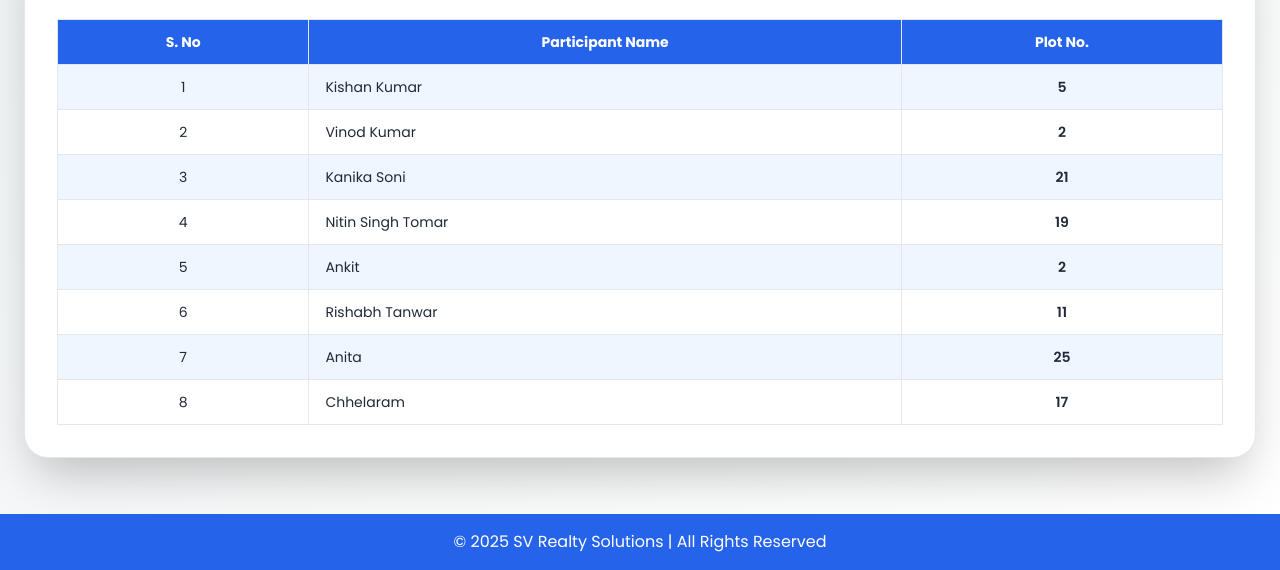
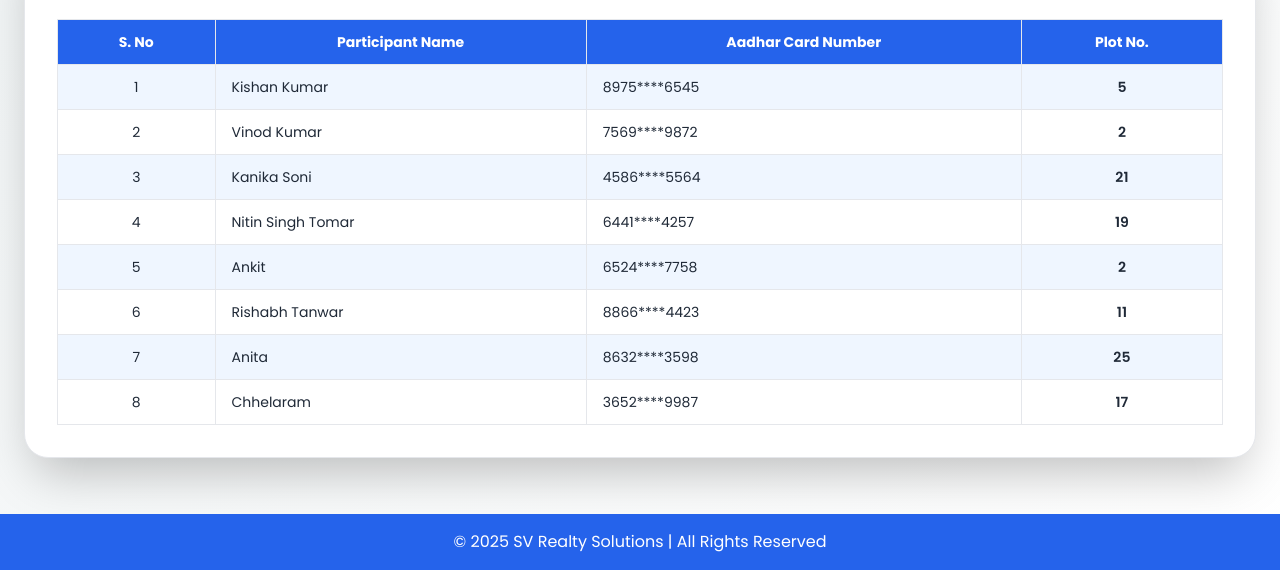
Before and after one commit to Honey644/Realestate-Solution, a website: page luckydraw.html in a window 1280 px wide. Shown: the part 343-913 px from the top of the page. Drawn offline with nearby package versions, Linux system fonts and the light colour scheme.

Commit message:
Update luckydraw.html

```diff
--- a/luckydraw.html
+++ b/luckydraw.html
@@ -51,6 +51,7 @@
           <tr>
             <th class="px-4 py-3 border">S. No</th>
             <th class="px-4 py-3 border">Participant Name</th>
+            <th class="px-4 py-3 border">Aadhar Card Number</th>
             <th class="px-4 py-3 border">Plot No.</th>
           </tr>
         </thead>
@@ -60,48 +61,56 @@
           <tr class="bg-blue-50">
             <td class="px-4 py-3 border text-center">1</td>
             <td class="px-4 py-3 border">Kishan Kumar</td>
+            <td class="px-4 py-3 border">8975****6545</td>
             <td class="px-4 py-3 border text-center font-semibold">5</td>
           </tr>
 
           <tr>
             <td class="px-4 py-3 border text-center">2</td>
             <td class="px-4 py-3 border">Vinod Kumar</td>
+            <td class="px-4 py-3 border">7569****9872</td>
             <td class="px-4 py-3 border text-center font-semibold">2</td>
           </tr>
 
           <tr class="bg-blue-50">
             <td class="px-4 py-3 border text-center">3</td>
             <td class="px-4 py-3 border">Kanika Soni</td>
+            <td class="px-4 py-3 border">4586****5564</td>
             <td class="px-4 py-3 border text-center font-semibold">21</td>
           </tr>
 
           <tr>
             <td class="px-4 py-3 border text-center">4</td>
             <td class="px-4 py-3 border">Nitin Singh Tomar</td>
+            <td class="px-4 py-3 border">6441****4257</td>
             <td class="px-4 py-3 border text-center font-semibold">19</td>
           </tr>
 
           <tr class="bg-blue-50">
             <td class="px-4 py-3 border text-center">5</td>
             <td class="px-4 py-3 border">Ankit</td>
+            <td class="px-4 py-3 border">6524****7758</td>
             <td class="px-4 py-3 border text-center font-semibold">2</td>
           </tr>
 
           <tr>
             <td class="px-4 py-3 border text-center">6</td>
             <td class="px-4 py-3 border">Rishabh Tanwar</td>
+            <td class="px-4 py-3 border">8866****4423</td>
             <td class="px-4 py-3 border text-center font-semibold">11</td>
           </tr>
 
           <tr class="bg-blue-50">
             <td class="px-4 py-3 border text-center">7</td>
             <td class="px-4 py-3 border">Anita</td>
+            <td class="px-4 py-3 border">8632****3598</td>
             <td class="px-4 py-3 border text-center font-semibold">25</td>
           </tr>
 
           <tr>
             <td class="px-4 py-3 border text-center">8</td>
             <td class="px-4 py-3 border">Chhelaram</td>
+            <td class="px-4 py-3 border">3652****9987</td>
             <td class="px-4 py-3 border text-center font-semibold">17</td>
           </tr>
 
```
